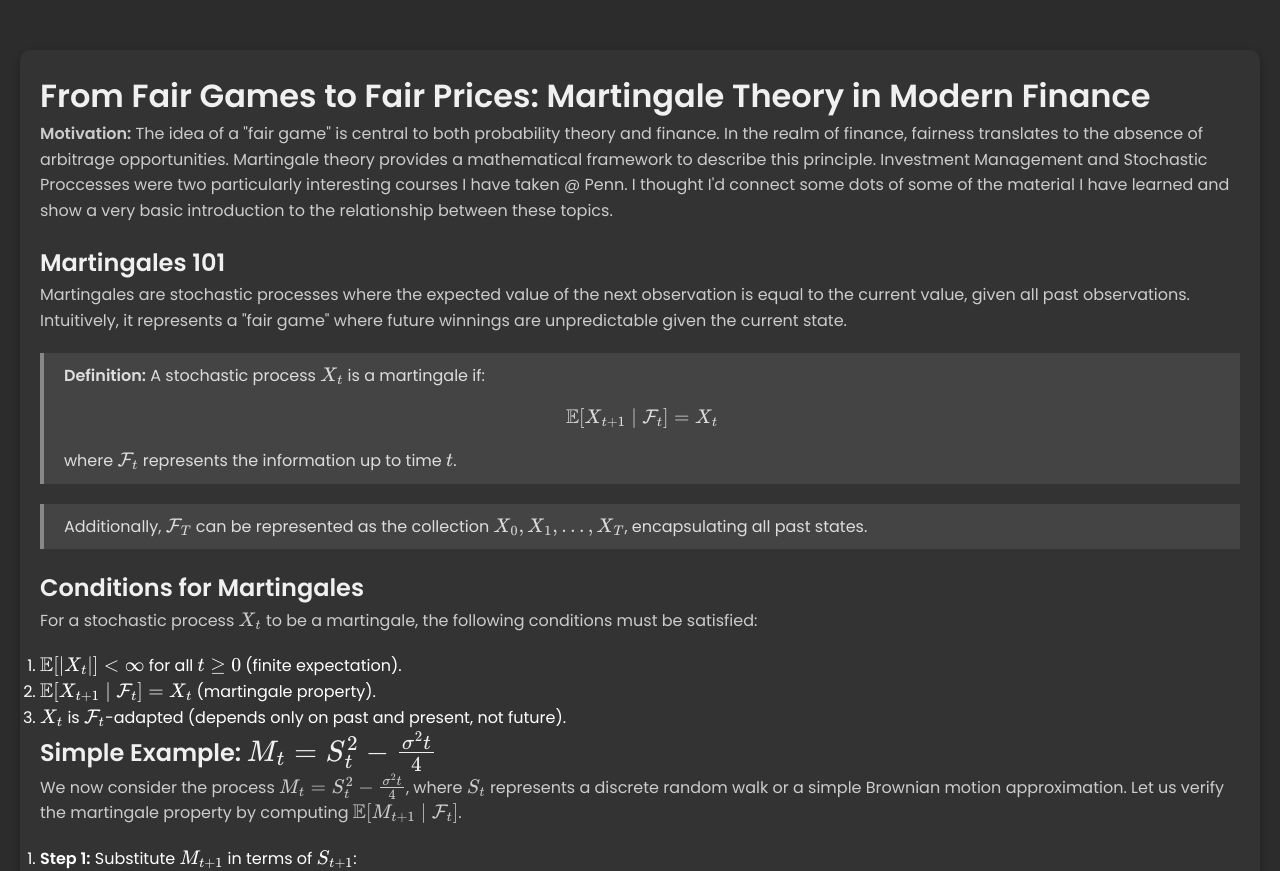
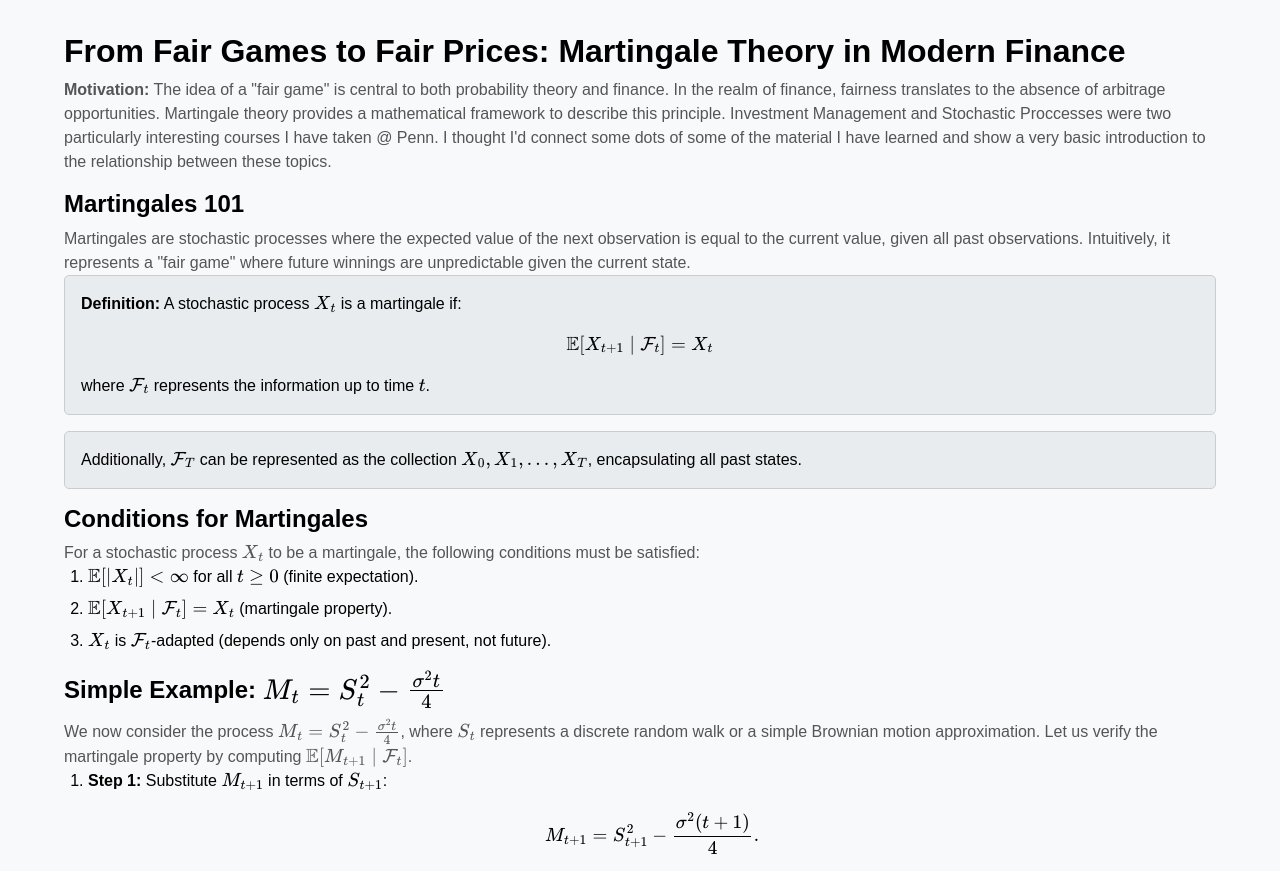
Before and after one commit to jeremycalcarian/html-css-js-portfolio, a plain HTML site: page martingale_blog1.html in a window 1280 px wide. Shown: the top 871 px of the page. Drawn offline with nearby package versions, Linux system fonts and the light colour scheme.

Commit message:
Update martingale_blog1.html

```diff
--- a/martingale_blog1.html
+++ b/martingale_blog1.html
@@ -8,43 +8,110 @@
     <script src="https://polyfill.io/v3/polyfill.min.js?features=es6"></script>
     <script id="MathJax-script" async src="https://cdn.jsdelivr.net/npm/mathjax@3/es5/tex-mml-chtml.js"></script>
     <style>
+        /* General Body and Container Styling */
 body {
-            font-family: 'Poppins', sans-serif;
+    font-family: Arial, sans-serif;
+    font-size: 1rem; /* Default font size */
+    line-height: 1.5;
     margin: 0;
     padding: 0;
-            background-color: #2c2c2c;
-            color: white;
-            line-height: 1.6;
+    background-color: #f8f9fa; /* Light background for readability */
 }
+
 .container {
-            max-width: 1200px;
-            margin: 50px auto;
-            padding: 20px;
-            background-color: #333;
-            border-radius: 10px;
-            box-shadow: 0 4px 8px rgba(0, 0, 0, 0.3);
+    width: 90%; /* Scales with the screen size */
+    max-width: 1200px; /* Prevents it from becoming too wide on large screens */
+    margin: 0 auto; /* Centers the container */
+    padding: 1rem; /* Adds space around the content */
 }
-        h1, h2 {
-            color: #f0f0f0;
+
+/* Header Styling */
+h1, h2, h3, h4 {
+    margin-top: 1rem;
+    margin-bottom: 0.5rem;
+    line-height: 1.2;
 }
-        p {
-            margin-bottom: 20px;
-            color: #ccc;
+
+/* Highlight Boxes */
+.highlight-box {
+    padding: 1rem;
+    margin-bottom: 1rem;
+    border: 1px solid #ccc;
+    background-color: #e9ecef; /* Light gray for highlight boxes */
+    border-radius: 5px; /* Rounded corners */
 }
-        .highlight-box {
-            background-color: #444;
-            border-left: 4px solid #888;
-            padding: 10px 20px;
-            margin: 20px 0;
-            color: #ddd;
+
+/* Expandable Content Styling */
+.expandable-box {
+    cursor: pointer; /* Shows that it's clickable */
+    padding: 1rem;
+    border: 1px solid #ccc;
+    background-color: #d6d8db; /* Slightly darker gray */
+    border-radius: 5px;
+    margin-bottom: 0.5rem;
+    font-weight: bold;
+    text-align: center;
 }
-        pre {
-            background-color: #444;
-            padding: 15px;
+
+.expandable-box:hover {
+    background-color: #c6c8ca; /* Darker gray on hover */
+}
+
+.expandable-content {
+    display: none; /* Hidden by default */
+    padding: 1rem;
+    margin: 0.5rem 0;
+    border: 1px solid #ddd;
+    background-color: #f9f9f9;
     border-radius: 5px;
-            overflow-x: auto;
-            color: #f8f8f2;
 }
+
+/* List Styling */
+ul, ol {
+    padding-left: 1.5rem; /* Indent lists */
+    margin-bottom: 1rem;
+}
+
+li {
+    margin-bottom: 0.5rem; /* Adds space between list items */
+}
+
+/* Responsive Design: Mobile Adjustments */
+@media (max-width: 768px) {
+    body {
+        font-size: 0.9rem; /* Slightly smaller font for mobile */
+    }
+
+    h1 {
+        font-size: 1.5rem;
+    }
+
+    h2 {
+        font-size: 1.25rem;
+    }
+
+    .container {
+        width: 95%; /* Use more screen width on smaller devices */
+        padding: 0.5rem; /* Reduce padding on mobile */
+    }
+
+    .highlight-box, .expandable-box, .expandable-content {
+        font-size: 0.85rem; /* Ensure smaller text fits well */
+        padding: 0.75rem;
+    }
+}
+
+/* Responsive Design: Tablet Adjustments */
+@media (max-width: 1024px) and (min-width: 769px) {
+    body {
+        font-size: 0.95rem;
+    }
+
+    .container {
+        padding: 1rem;
+    }
+}
+
     </style>
 </head>
 <body>
```
Lines whose indentation alone changed are shown as unchanged.
